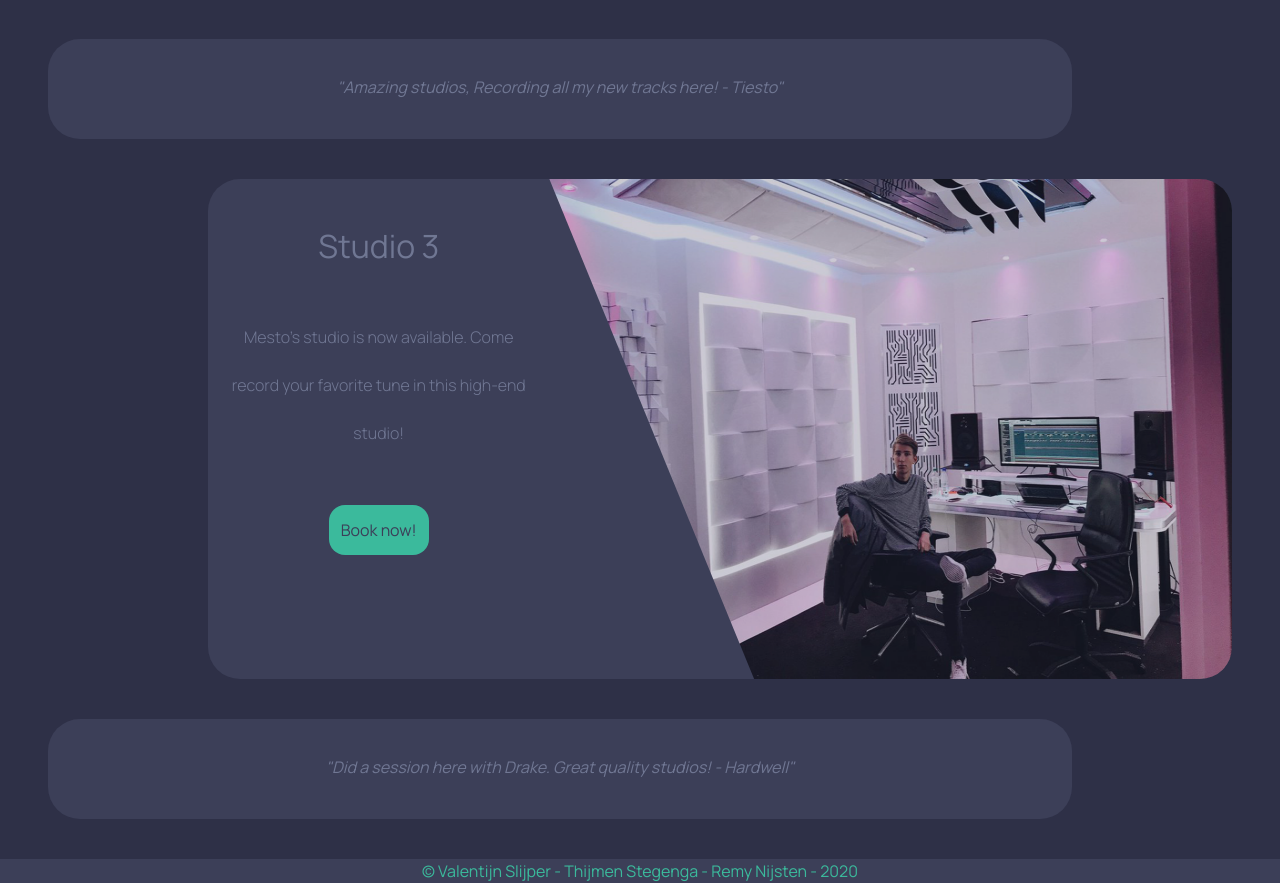
After one commit to ValentijnSlijper/Studio-verhuur, a PHP site: the page made by view/studio/index.php in a window 1280 px wide. The commit adds this page. Shown: the part 1181-2064 px from the top of the page. Run offline with PHP 8.4, Linux system fonts and the light colour scheme; the template is opened without the code that fills it, so the values that code supplies are empty; some libraries are stand-ins or nearby versions.

Commit message:
Added Header & Home page

```diff
--- a/core/config.php
+++ b/core/config.php
@@ -13,4 +13,7 @@ define('URL_DOMAIN', $_SERVER['HTTP_HOST']);	// Dit bepaald de URL van de websit
 define('URL_SUB_FOLDER', str_replace(URL_PUBLIC_FOLDER, '', dirname($_SERVER['SCRIPT_NAME']))); // Dit bepaalt de subfolder van de website. Bijvoorbeeld of jij de website op: 127.0.0.1/webapp hebt draaien.
 define('URL', URL_PROTOCOL . URL_DOMAIN . URL_SUB_FOLDER); // Dit genereerd de standaard URL van de applicatie
 
-define('DEFAULT_CONTROLLER', 'Employee'); 			// Dit is de standaard controller waarmee de webapplictie wordt opgestart
+define('DEFAULT_CONTROLLER', 'Home'); 			// Dit is de standaard controller waarmee de webapplictie wordt opgestart
+
+error_reporting(0);
+ini_set('display_errors', 'Off');
--- a/public/css/style.css
+++ b/public/css/style.css
@@ -1,3 +1,114 @@
+*{
+	margin: 0;
+	padding: 0;
+	font-family: 'Manrope', sans-serif;
+}
 
+body{
+	background: #2E3047;
+}
 
-/*# sourceMappingURL=style.css.map */
+/*TYPE & COLORS*/
+
+.sv-color-mint{
+	color: #3BBA9C;
+}
+
+.sv-color-dark{
+	color: #2E3047;
+}
+
+.sv-color-medium{
+	color: #3C3F58;
+}
+
+.sv-color-light{
+	color: #43455C;
+}
+
+.sv-color-lightest{
+	color: #707793;
+}
+
+.sv-text-bold{
+	font-weight: bold;
+}
+
+.sv-text-light{
+	font-weight: lighter;
+}
+
+.sv-line-height{
+	line-height: 3em;
+}
+
+.quote{
+	font-style: italic;
+	color: #707793;
+    line-height: 6em;
+}
+/*HEADER*/
+
+nav{
+    background-image: url(../public/img/home/header.jpg);
+    background-attachment: fixed;
+    height: 640px;
+}
+
+nav h2{
+	font-size: 4em;
+}
+
+nav ul li{
+	display: inline-block;
+	cursor: pointer;
+}
+
+/*MAIN*/
+
+.sv-container{
+	background: #3C3F58;
+	border-radius: 2em;
+	width: 80%;
+	height: 500px;
+	margin: 2.5em auto;
+	overflow:hidden;
+}
+
+.sv-button{
+	width: 100px;
+	height: 50px;
+	background: #3BBA9C;
+	color: #3C3F58;
+	margin-top: 2em;
+	border-radius: 1em;
+	border: 0px;
+}
+
+.sv-small{
+	height: 100px;
+}
+
+.sv-button ::hover{
+	transform: scale(0.9, 0.9);
+}
+
+.clippath-right{
+	clip-path: polygon(0 0, 100% 0%, 70% 100%, 0% 100%);
+}
+
+.clippath-left{
+	clip-path: polygon(0 0, 100% 0%, 100% 100%, 30% 100%);
+}
+
+.faded{
+	opacity: 0.75;
+}
+
+/*FOOTER*/
+
+footer{
+	background: #3C3F58;
+	color: #3BBA9C;
+	text-align: center;
+}
--- a/view/employee/create.php
+++ /dev/null
@@ -1,4 +0,0 @@
-<h1>Voeg een medewerker toe</h1>
-<form name="create" method="post" action="create">
-	<!-- bouw hier je formulier -->
-</form>
--- a/view/employee/delete.php
+++ /dev/null
@@ -1,3 +0,0 @@
-<?php
-// maak een bevestig pagina voor het verwijderen van een mededwerker
-?>
--- a/view/employee/update.php
+++ /dev/null
@@ -1,6 +0,0 @@
-
-	<h1>Persoon wijzigen</h1>
-	<form name="update" method="post" action="<?=URL?>employee/update">
-	    <input type="hidden" name="id" value="<?=$employee["id"] ?>"/>
-	    <!--  Bouw hier de rest van je formulier   -->
-	</form>
--- /dev/null
+++ b/view/studio/index.php
@@ -0,0 +1,27 @@
+<div class="sv-container row mr-5 animate__animated animate__fadeIn">
+	<img src="<? URL ?>img/studios/studio1.png" class='col-8 p-0 h-100 clippath-right faded'>
+	<div class="col-4 pt-5 text-center">
+		<h2 class='sv-color-lightest mb-5'>Studio 1</h2>
+		<p class='sv-color-lightest sv-line-height sv-text-light'>A colorfull studio filled with the newest modern equipment. Ready to produce any mainstage track!</p>
+
+		<button class="sv-button">Book now!</button>
+	</div>
+</div>
+
+<div class="sv-container sv-small text-center animate__animated animate__fadeIn ml-5">
+	<p class="quote">"Amazing studios, Recording all my new tracks here! - Tiesto"</p>
+</div>
+
+<div class="sv-container row mr-5 animate__animated animate__fadeIn">
+	<div class="col-4 pt-5 text-center">
+		<h2 class='sv-color-lightest mb-5'>Studio 3</h2>
+		<p class='sv-color-lightest sv-line-height sv-text-light'>Mesto's studio is now available. Come record your favorite tune in this high-end studio!</p>
+
+		<button class="sv-button">Book now!</button>
+	</div>
+	<img src="<? URL ?>img/studios/studio3.png" class='col-8 p-0 h-100 clippath-left faded'>
+</div>
+
+<div class="sv-container sv-small text-center animate__animated animate__fadeIn ml-5">
+	<p class="quote">"Did a session here with Drake. Great quality studios! - Hardwell"</p>
+</div>
--- a/view/templates/footer.php
+++ b/view/templates/footer.php
@@ -1,4 +1,4 @@
-<footer>&copy; Jouw Naam</footer>
+<footer>&copy; Valentijn Slijper - Thijmen Stegenga - Remy Nijsten - 2020</footer>
 </div><!-- end container div -->
 </body>
 </html>
--- a/view/templates/header.php
+++ b/view/templates/header.php
@@ -3,19 +3,28 @@
 <head>
 	<meta charset="utf-8">
 	<meta http-equiv="X-UA-Compatible" content="IE=edge">
-	<title>Medewerker</title>
+	<title>Studio Verhuur</title>
 	<link rel="stylesheet" href="https://use.fontawesome.com/releases/v5.8.0/css/all.css" integrity="sha384-Mmxa0mLqhmOeaE8vgOSbKacftZcsNYDjQzuCOm6D02luYSzBG8vpaOykv9lFQ51Y" crossorigin="anonymous">
 	<link rel="stylesheet" href="https://maxcdn.bootstrapcdn.com/bootstrap/4.3.1/css/bootstrap.min.css">
 	<script src="https://ajax.googleapis.com/ajax/libs/jquery/3.3.1/jquery.min.js"></script>
 	<script src="https://cdnjs.cloudflare.com/ajax/libs/popper.js/1.14.7/umd/popper.min.js"></script>
+	<link href="https://fonts.googleapis.com/css2?family=Manrope:wght@300;400;700&display=swap" rel="stylesheet">
 	<script src="https://maxcdn.bootstrapcdn.com/bootstrap/4.3.1/js/bootstrap.min.js"></script>
-	<link rel="stylesheet" href="<?= URL ?>/css/style.css">
+	<link rel="stylesheet" href="https://cdnjs.cloudflare.com/ajax/libs/animate.css/4.0.0/animate.min.css"/>
+	<link rel="stylesheet" type="text/css" href="<? URL ?>css/style.css">
 </head>
 <body>
-<div id="container">
-<nav>
-	<ul>
-		<li><a href="<?=URL?>employee/index"><i class="fas fa-users"></i></a></li>
-		<li><a href="<?=URL?>employee/create"><i class="fas fa-user-plus"></i></a></li>
+
+<nav class='row animate__animated animate__fadeIn'>
+	<div class='col-lg-6 p-3'>
+		<h2 class='sv-color-mint sv-text-bold m-0 pl-3 animate__animated animate__bounceInLeft'>Studio Verhuur</h2>
+		<p class='sv-color-mint sv-text-light m-0 pl-3 animate__animated animate__bounceInLeft'>The first step to your new #1 record!</p>
+	</div>
+
+	<ul class='col-lg-6 d-flex justify-content-end p-3'>
+		<li class='sv-color-mint sv-text-light mr-3'>Home</li>
+		<li class='sv-color-mint sv-text-light mr-3'>Studios</li>
+		<li class='sv-color-mint sv-text-light mr-3'>Users</li>
+		<li class='sv-color-mint sv-text-light mr-3'>Reservations</li>
 	</ul>
 </nav>
```
Also changed, not shown: controller/HomeController.php (+12 -0 lines), core/route.php (+7 -34 lines), view/employee/index.php (deleted, +0 -16 lines), .htaccess, public/.htaccess, public/img/home/header.jpg (added), 1 other file.
